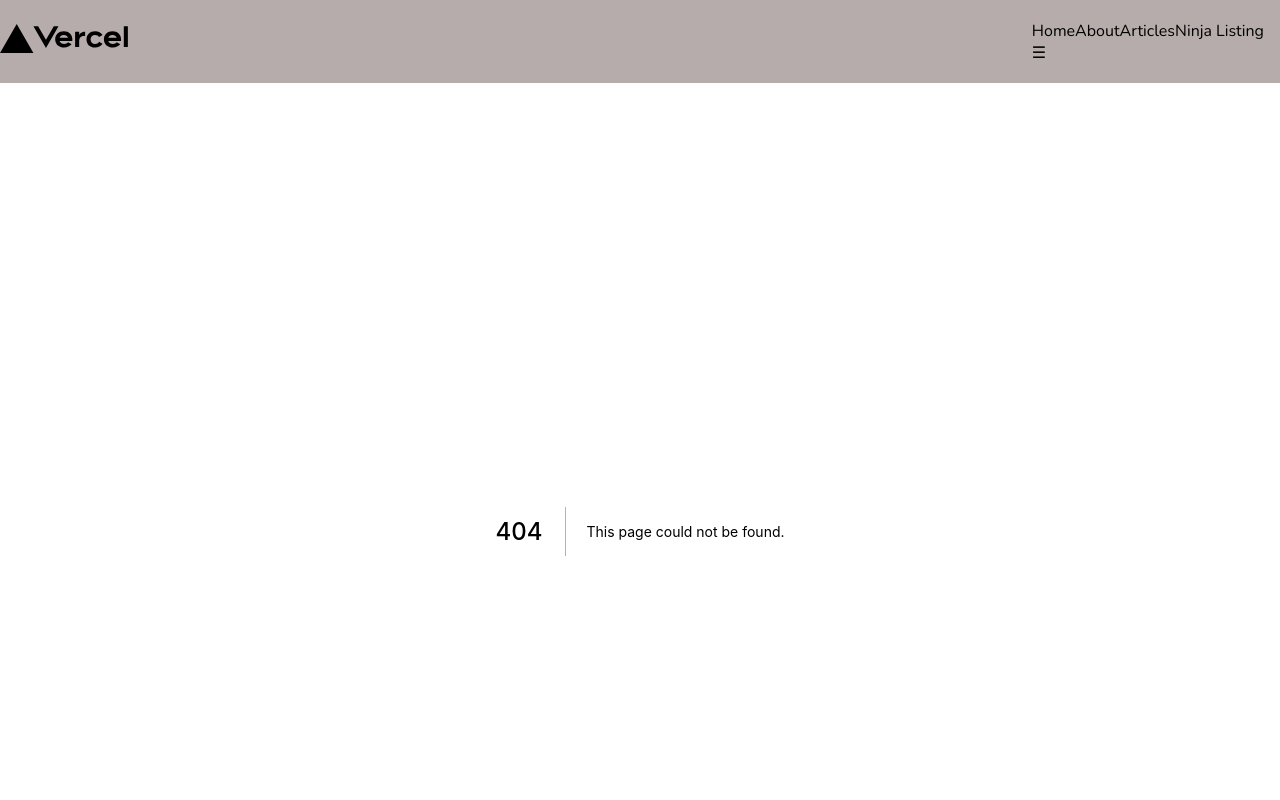
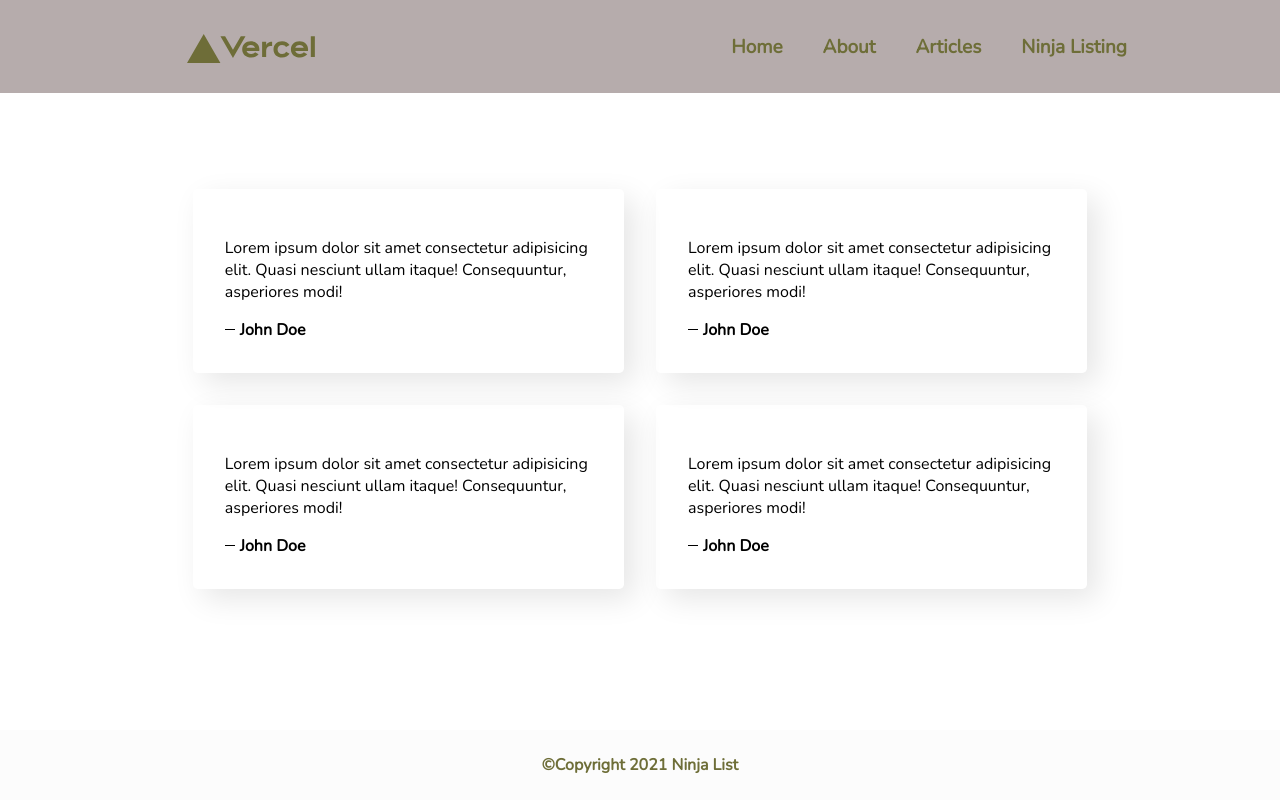
Before and after one commit to chriskavanagh/nextjs, a Next.js app: page /grid in a window 1280 px wide. Before the commit this address had no page. Shown: the top 800 px of the page. Built offline with nearby package versions, Linux system fonts and the light colour scheme; a web font is replaced by a local one.

Commit message:
facebook oauth login

```diff
--- a/components/Navbar.js
+++ b/components/Navbar.js
@@ -25,42 +25,41 @@ const Navbar = () => {
       <style jsx>
         {`
           .nav-wrapper {
-          margin-right: 1rem;
+            margin-left: 10rem;
           }
           .nav {
             display: flex;
             flex-direction: row;
-          justify-content: space-between;
+            justify-content: space-around;
             align-items: center;
             background-color: #b6acac;
           }
-        .title{
+          .title {
             color: #4c5010;
             font-size: 21px;
             margin-left: 1.5rem;
           }
-
-        {
           a:last-of-type {
             margin-left: 0rem;
           }
-        }
-        {
+
           .nav-link {
-          margin-right: 25px;
+            margin-right: 20px;
             font-size: 19px;
             font-weight: bold;
-          color:  #6e6e38;
+            color: #6e6e38;
             padding: 10px 10px;
           }
           .nav-link:hover {
             background-color: gray;
             color: #c2c22e;
+            transition: 1s;
           }
           .logo {
             margin-left: 4rem;
             margin-top: 10px;
-          filter: invert(37%) sepia(77%) saturate(258%) hue-rotate(21deg) brightness(94%) contrast(91%);
+            filter: invert(37%) sepia(77%) saturate(258%) hue-rotate(21deg)
+              brightness(94%) contrast(91%);
           }
           .brger {
             display: none;
@@ -73,6 +72,7 @@ const Navbar = () => {
               display: block;
               font-size: 34px;
               color: #4c5010;
+              margin-right: 10px;
             }
             .nav {
               flex-direction: row;
@@ -83,7 +83,6 @@ const Navbar = () => {
             .brger:hover {
               cursor: pointer;
             }
-
           }
         `}
       </style>
--- a/package.json
+++ b/package.json
@@ -13,6 +13,7 @@
     "next-auth": "^3.3.0",
     "react": "17.0.1",
     "react-dom": "17.0.1",
+    "sqlite3": "^5.0.2",
     "swr": "^0.4.1"
   },
   "devDependencies": {
--- a/pages/articles/[id].js
+++ b/pages/articles/[id].js
@@ -14,9 +14,8 @@ export default function article({ article }) {
 }
 
 export const getStaticProps = async (context) => {
-  const res = await fetch(
-    `https://jsonplaceholder.typicode.com/posts/${context.params.id}`
-  );
+  const { id } = context.params;
+  const res = await fetch(`https://jsonplaceholder.typicode.com/posts/${id}`);
   const article = await res.json();
   return {
     props: {
--- a/pages/articles/index.js
+++ b/pages/articles/index.js
@@ -1,6 +1,4 @@
 import Head from "next/head";
-//import Link from "next/link";
-//import Auth from "../../components/Auth";
 import styles from "../../styles/Article.module.css";
 import ArticleItem from "../../components/ArticleItem";
 
--- /dev/null
+++ b/pages/grid/index.js
@@ -0,0 +1,36 @@
+import styles from "../../styles/Grid.module.css";
+
+export default function Grid() {
+  return (
+    <div className={styles.container}>
+      <div className={styles.quote}>
+        <p>
+          Lorem ipsum dolor sit amet consectetur adipisicing elit. Quasi
+          nesciunt ullam itaque! Consequuntur, asperiores modi!
+        </p>
+        <span className={styles.span}>John Doe</span>
+      </div>
+      <div className={styles.quote}>
+        <p>
+          Lorem ipsum dolor sit amet consectetur adipisicing elit. Quasi
+          nesciunt ullam itaque! Consequuntur, asperiores modi!
+        </p>
+        <span className={styles.span}>John Doe</span>
+      </div>
+      <div className={styles.quote}>
+        <p>
+          Lorem ipsum dolor sit amet consectetur adipisicing elit. Quasi
+          nesciunt ullam itaque! Consequuntur, asperiores modi!
+        </p>
+        <span className={styles.span}>John Doe</span>
+      </div>
+      <div className={styles.quote}>
+        <p>
+          Lorem ipsum dolor sit amet consectetur adipisicing elit. Quasi
+          nesciunt ullam itaque! Consequuntur, asperiores modi!
+        </p>
+        <span className={styles.span}>John Doe</span>
+      </div>
+    </div>
+  );
+}
--- a/styles/Details.module.css
+++ b/styles/Details.module.css
@@ -1,21 +1,22 @@
 .wrapper {
   display: grid;
   grid-template-columns: repeat(12, 1fr);
-  grid-template-rows: auto;
+  grid-template-rows: repeat(12, 1fr);
 }
 
 .cardContainer {
   grid-column: 6/8;
-  background-color: #676d14d0;
+  grid-row: 1/2;
+  background-color: #b6acac9a;
   border-radius: 5px;
   box-shadow: 0px 10px 20px -10px rgba(0, 0, 0, 0.75);
-  color: #b3b8cd;
+  color: #fff;
   padding-top: 30px;
-  position: relative;
   width: 350px;
   max-width: 100%;
   text-align: center;
   margin: 3rem 0 0 0;
+  position: relative;
 }
 
 .pro {
@@ -44,7 +45,7 @@
   font-family: Montserrat, sans-serif;
   font-weight: 500;
   padding: 10px 25px;
-  margin-right: 15px;
+  margin-right: 3px;
 }
 
 .ghost {
@@ -61,15 +62,15 @@
   margin-top: 4rem;
 }
 .name {
-  color: #696161;
+  color: #6e6e38;
 }
 
 .txt {
-  color: #0c0b0bcb;
+  color: #0c0b0b7c;
 }
 
 .txtBtm {
-  color: #0c0b0bcb;
+  color: #6e6e38;
   margin-bottom: 3rem;
 }
 
--- /dev/null
+++ b/styles/Grid.module.css
@@ -0,0 +1,28 @@
+.container {
+  padding: 3em;
+  display: grid;
+  grid-gap: 2em;
+  grid-template-columns: repeat(auto-fit, minmax(300px, 1fr));
+}
+
+.quote {
+  padding: 2em;
+  border-radius: 0.3em;
+  box-shadow: 10px 10px 30px rgba(0, 0, 0, 0.1);
+}
+
+.span {
+  font-weight: bold;
+  position: relative;
+  margin-left: 15px;
+}
+
+.span::before {
+  content: "";
+  position: absolute;
+  height: 1px;
+  width: 10px;
+  border-bottom: 1px solid black;
+  top: 10px;
+  left: -15px;
+}
--- a/styles/globals.css
+++ b/styles/globals.css
@@ -1,5 +1,11 @@
 @import url("https://fonts.googleapis.com/css2?family=Potta+One&display=swap");
 @import url("https://fonts.googleapis.com/css2?family=Nunito&family=Potta+One&display=swap");
+
+*,
+*::before,
+*::after {
+  box-sizing: border-box;
+}
 
 html,
 body {
@@ -8,15 +14,12 @@ body {
   width: 100%;
   font-family: "Nunito";
   min-height: 100%;
+  box-sizing: inherit;
 }
 
 a {
   color: inherit;
   text-decoration: none;
-}
-
-* {
-  box-sizing: border-box;
 }
 
 .content {
```
Also changed, not shown: pages/api/auth/[...nextauth].js (+5 -2 lines), pages/index.js (+75 -12 lines), pages/ninjas/[id].js (+12 -5 lines), pages/ninjas/index.js (+15 -2 lines), public/github-logo-png.png (added), 1 other file (tests, documents, lock files or other folders). Lines whose indentation alone changed are shown as unchanged.
